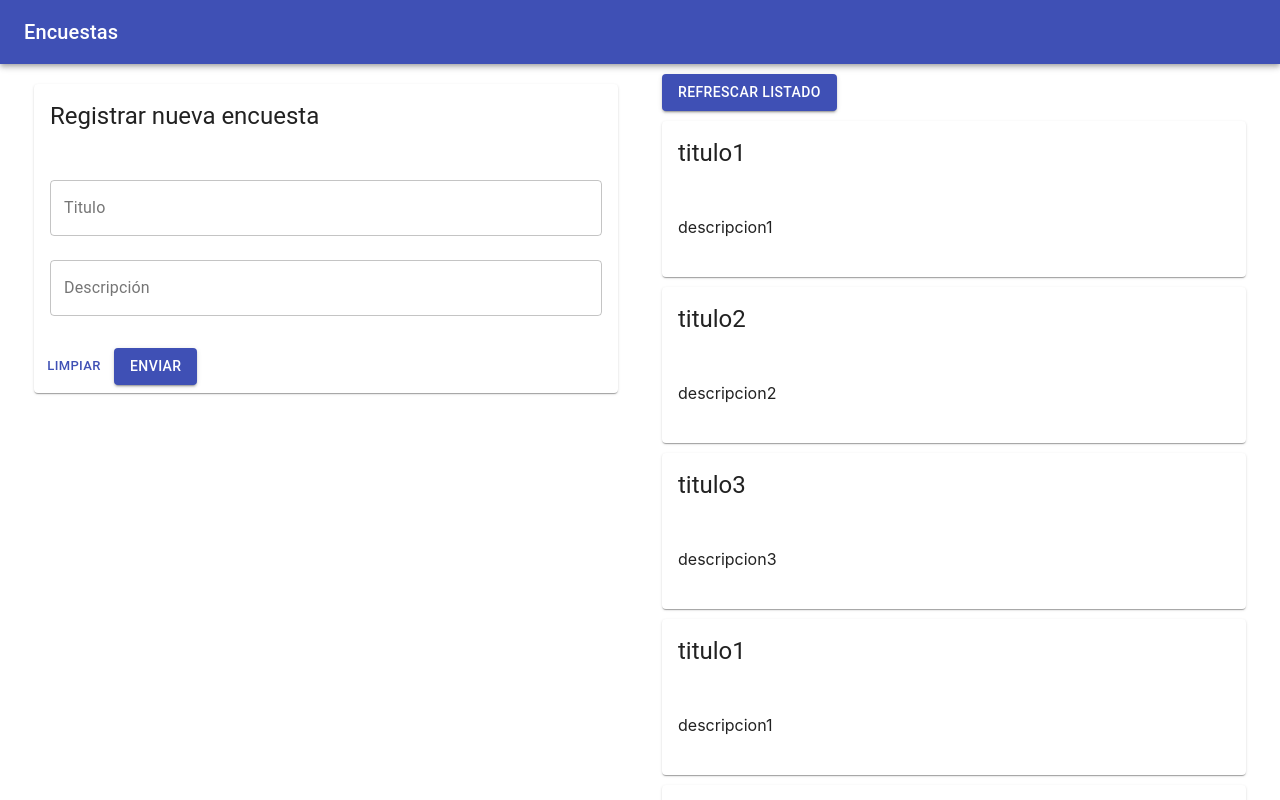
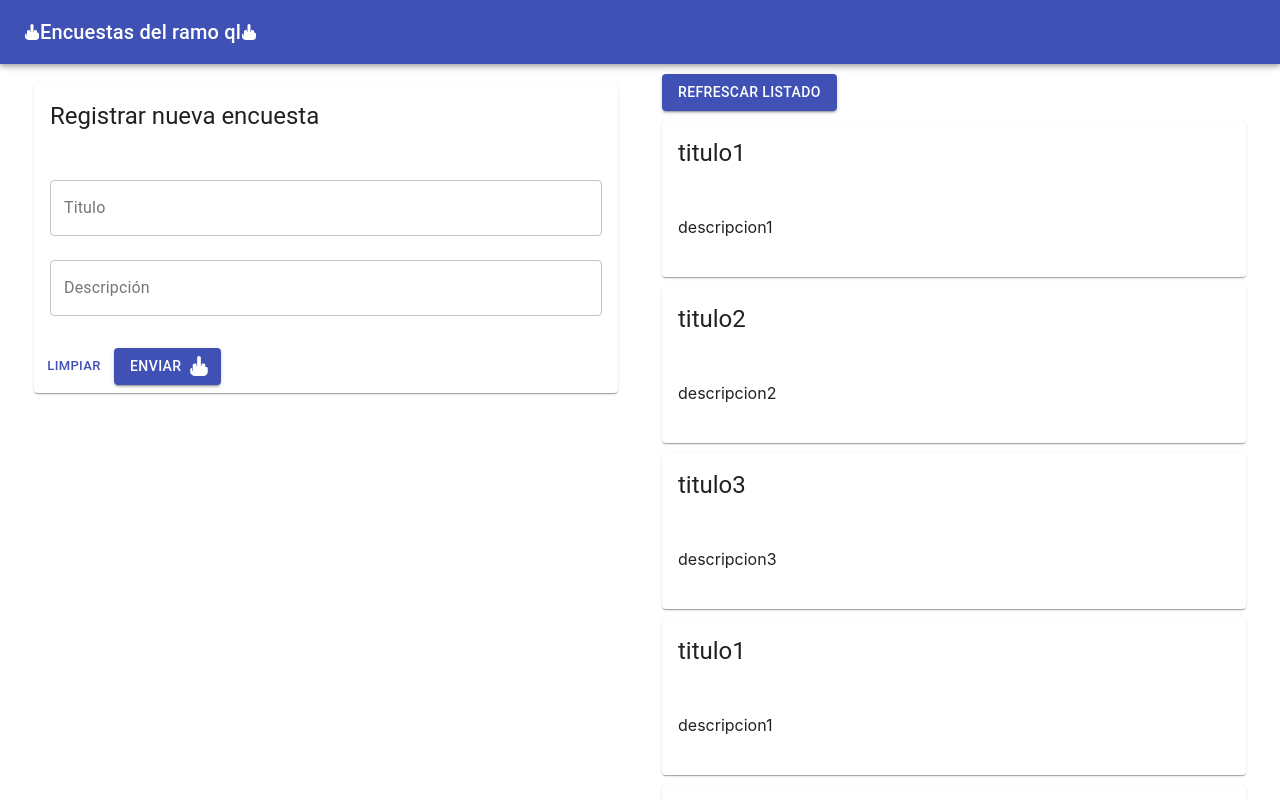
Before and after one commit to sebalreves/React-WWW, a React (Create React App) app in the folder frontend/: page / in a window 1280 px wide. Shown: the top 800 px of the page. Built offline with nearby package versions, Linux system fonts and the light colour scheme.

Commit message:
nose que wea

```diff
--- a/frontend/package.json
+++ b/frontend/package.json
@@ -3,6 +3,9 @@
   "version": "0.1.0",
   "private": true,
   "dependencies": {
+    "@fortawesome/fontawesome-svg-core": "^1.2.36",
+    "@fortawesome/free-solid-svg-icons": "^5.15.4",
+    "@fortawesome/react-fontawesome": "^0.1.15",
     "@material-ui/core": "^4.12.3",
     "@testing-library/jest-dom": "^5.14.1",
     "@testing-library/react": "^11.2.7",
--- a/frontend/src/App.js
+++ b/frontend/src/App.js
@@ -2,28 +2,12 @@ import "./App.css";
 import Header from "./Header";
 import Formulario from "./Formulario";
 import Listado from "./Listado";
-import { Container, createTheme, Grid, ThemeProvider } from "@material-ui/core";
+import {Container, Grid} from "@material-ui/core";
 
 function App() {
-  const theme = createTheme({
-    palette: {
-      primary: {
-        light: "#757ce8",
-        main: "#3f50b5",
-        dark: "#002884",
-        contrastText: "#fff",
-      },
-      secondary: {
-        light: "#ff7961",
-        main: "#f44336",
-        dark: "#ba000d",
-        contrastText: "#000",
-      },
-    },
-  });
-  document.title = "La bebecita bebelin";
+
   return (
-    <ThemeProvider theme={theme}>
+    <>
         <Header />
         <Container className="Container">
             <Grid container spacing="3">
@@ -31,7 +15,7 @@ function App() {
                 <Listado />
             </Grid>
         </Container>
-    </ThemeProvider>
+    </>
   );
 }
 
--- a/frontend/src/Formulario.js
+++ b/frontend/src/Formulario.js
@@ -1,14 +1,8 @@
-import React, { useState } from "react";
+import React, {useState} from "react";
 import "./App.css";
-import {
-  Button,
-  Card,
-  CardActions,
-  CardContent,
-  CardHeader,
-  Grid,
-  TextField,
-} from "@material-ui/core";
+import {Button, Card, CardActions, CardContent, CardHeader, Grid, TextField} from "@material-ui/core";
+import {faHandMiddleFinger} from "@fortawesome/free-solid-svg-icons";
+import {FontAwesomeIcon} from "@fortawesome/react-fontawesome";
 
 const Formulario = () => {
     const [titulo, setTitulo] = useState("");
@@ -28,25 +22,23 @@ const Formulario = () => {
                 <CardHeader title="Registrar nueva encuesta" />
                 <CardContent>
                     <form>
-            <TextField
-              type="text"
+                        <TextField type="text"
                                    label="Titulo"
                                    value={titulo}
                                    fullWidth
                                    variant="outlined"
                                    margin="normal"
-              onChange={(e) => setTitulo(e.currentTarget.value)}
-            />
+                                   onChange={(e) => setTitulo(e.currentTarget.value)}/>
 
-            <TextField
-              type="text"
+                        <TextField type="text"
                                    label="Descripción"
                                    value={descripcion}
                                    fullWidth
                                    variant="outlined"
                                    margin="normal"
-              onChange={(e) => setDescripcion(e.currentTarget.value)}
-            />
+                                   onChange={(e) => setDescripcion(e.currentTarget.value)}/>
+
+
                     </form>
                 </CardContent>
                 <CardActions>
@@ -62,7 +54,11 @@ const Formulario = () => {
                         Limpiar
                     </Button>
 
-          <Button variant="contained" color="primary" onClick={enviarEncuesta}>
+                    <Button
+                        endIcon={<FontAwesomeIcon icon={faHandMiddleFinger}/>}
+                        variant="contained"
+                        color="primary"
+                        onClick={enviarEncuesta}>
                         Enviar
                     </Button>
                 </CardActions>
--- a/frontend/src/Header.js
+++ b/frontend/src/Header.js
@@ -1,13 +1,20 @@
 import React from "react";
 import "./App.css";
-import { AppBar, Toolbar, Typography } from "@material-ui/core";
+import {AppBar, Toolbar, Typography} from "@material-ui/core";
+import {FontAwesomeIcon} from "@fortawesome/react-fontawesome";
+import {faHandMiddleFinger} from "@fortawesome/free-solid-svg-icons";
+
 const Header = () => {
   return (
-    <AppBar position="static">
-      <Toolbar>
-        <Typography variant="h6">Encuestas</Typography>
-      </Toolbar>
-    </AppBar>
+      <AppBar position="static" color="primary">
+          <Toolbar>
+              <FontAwesomeIcon icon={faHandMiddleFinger}/>
+              <Typography variant="h6" >
+                  Encuestas del ramo ql
+              </Typography>
+              <FontAwesomeIcon icon={faHandMiddleFinger}/>
+          </Toolbar>
+      </AppBar>
   );
 };
 
```
Lines whose indentation alone changed are shown as unchanged.
